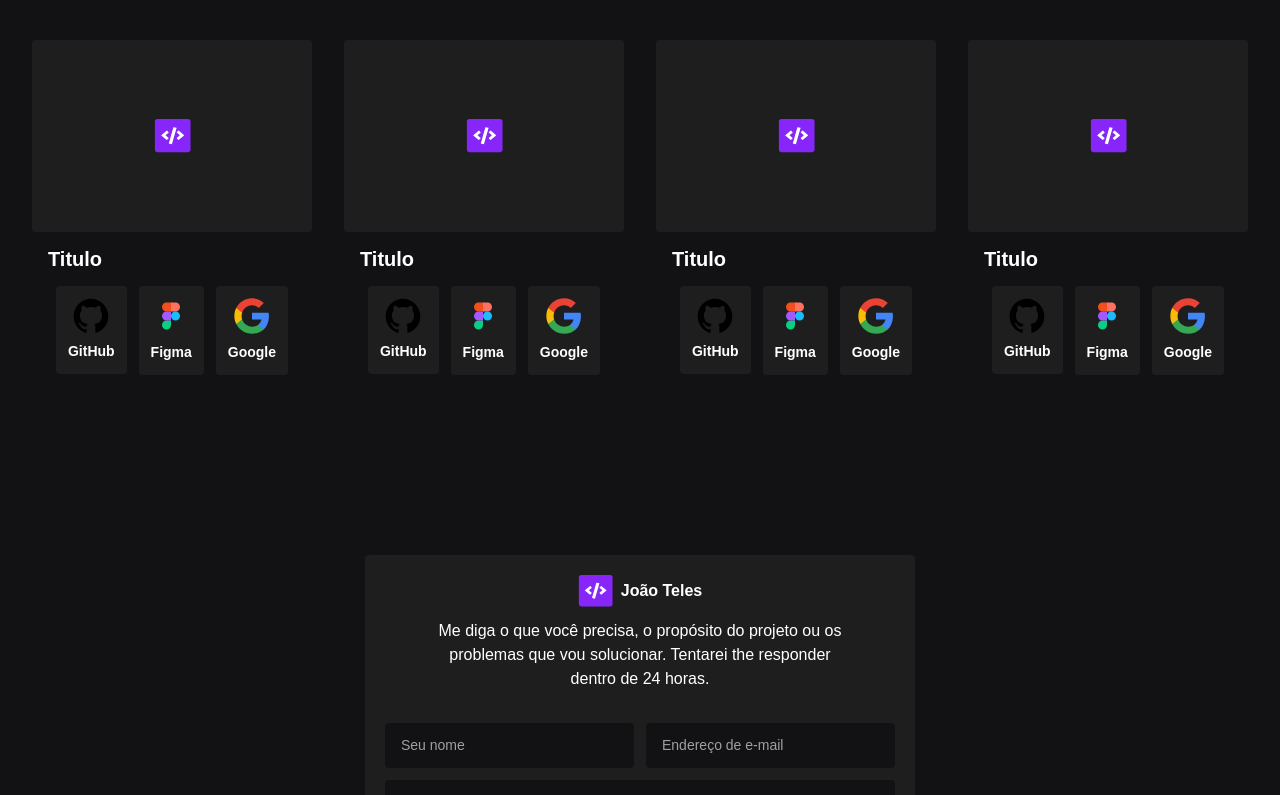
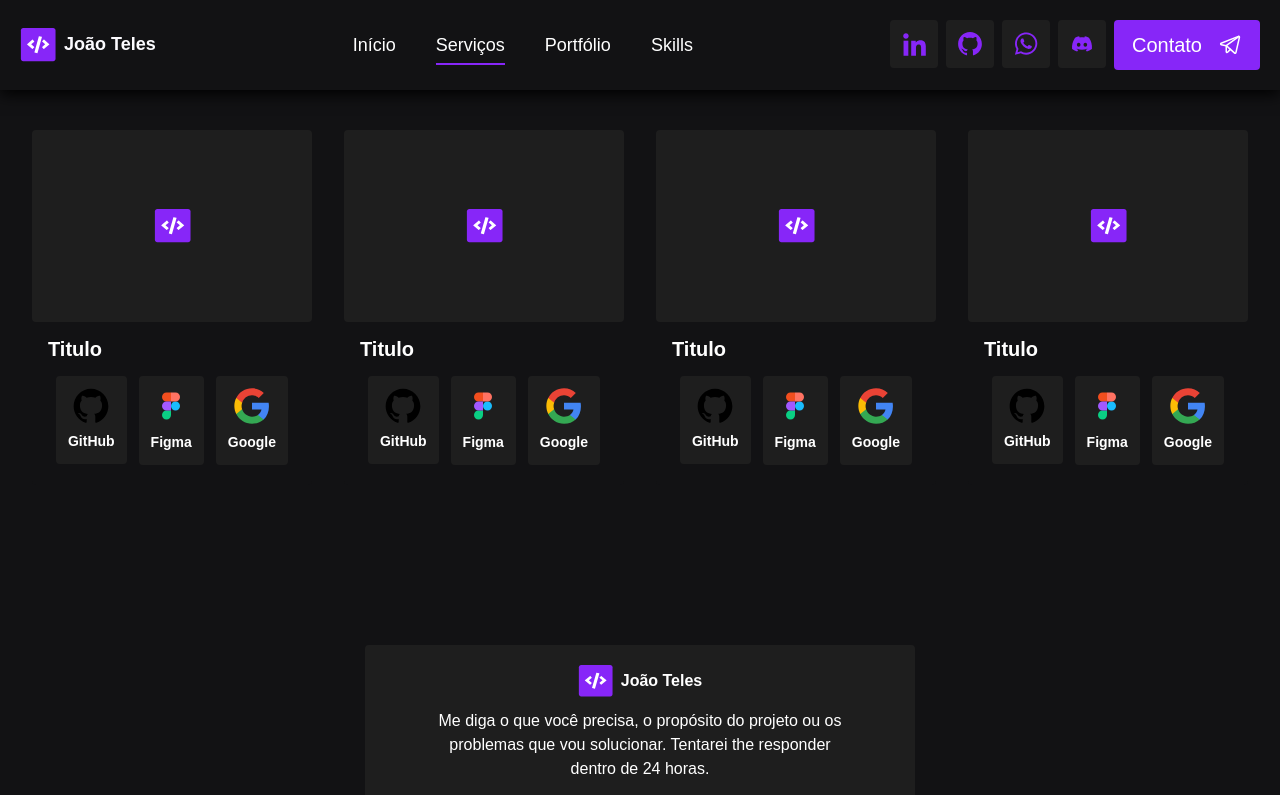
Before and after one commit to joaotelesk/joaotelek-website, a Next.js app: page /paginaTeste in a window 1280 px wide. Shown: the top 795 px of the page. Built offline with nearby package versions, Linux system fonts and the light colour scheme.

Commit message:
:recycle: refactor: paginas de construçao e paginateste

```diff
--- a/pages/index.tsx
+++ b/pages/index.tsx
@@ -3,6 +3,7 @@ import Head from "next/head";
 import Link from "next/link";
 import { CardImg } from "../src/components/CardImg/CardImg";
 import { Footer } from "../src/components/Footer/Footer";
+import { Header } from "../src/components/Header/Header";
 import { Heading } from "../src/components/Heading/Heading";
 import { Logo } from "../src/components/Logo/Logo";
 
@@ -14,6 +15,7 @@ export default function Home() {
         <meta name="description" content="Generated by create next app" />
       </Head>
       <div className="flex flex-col text-center items-center justify-between h-screen w-full">
+        <Header />
         <div className="mt-10">
           <Logo size={36} className="text-white-400 font-bold text-md " />
         </div>
--- a/pages/paginaTeste.tsx
+++ b/pages/paginaTeste.tsx
@@ -2,6 +2,7 @@ import Head from "next/head";
 import { CardItems } from "../src/components/CardItems/CardItems";
 import { Footer } from "../src/components/Footer/Footer";
 import { Form } from "../src/components/Form/Form";
+import { Header } from "../src/components/Header/Header";
 
 export default function Teste() {
   return (
@@ -14,7 +15,8 @@ export default function Teste() {
         />
       </Head>
       <div className="flex flex-col  items-center justify-between h-screen w-full">
-        <div className="flex flex-wrap gap-8 text-center mt-10 justify-center items-center mb-40 px-3">
+        <Header />
+        <div className="flex flex-wrap gap-8 text-center justify-center items-center mb-40 px-3">
           <CardItems />
           <CardItems />
           <CardItems />
```
